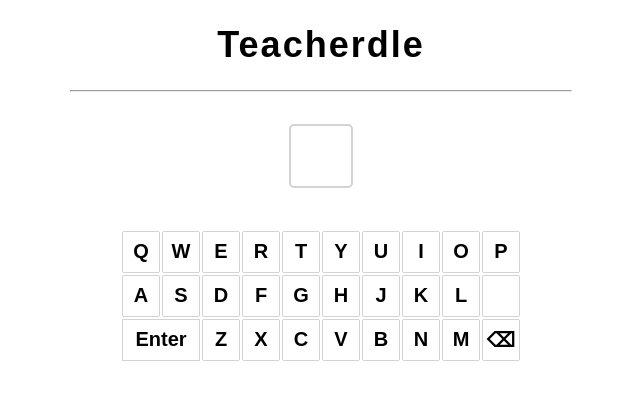
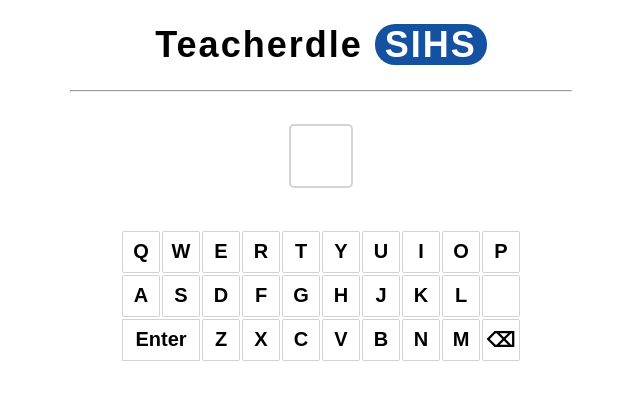
Before and after one commit to Agent-AA/Teacherdle-SIHS, a plain HTML site: page index.html in a window 1280 px wide. Shown: the whole page, without its empty margins (319-959 px from the left). Drawn offline with Linux system fonts and the light colour scheme.

Commit message:
added an SIHS element

```diff
--- a/index.html
+++ b/index.html
@@ -9,7 +9,7 @@
     <title>Teacherdle</title>
 </head>
 <body>
-    <h1 id="title">Teacherdle</h1>
+    <h1 id="title">Teacherdle <span id="SIHS">SIHS</span></h1>
     <hr>
     <br>
     <div id="board">
--- a/wordle.css
+++ b/wordle.css
@@ -11,6 +11,14 @@ hr {
     font-size: 36px;
     font-weight: bold;
     letter-spacing: 2px;
+}
+
+#SIHS {
+    background-color: #1451a1;
+    color: white;
+    padding-left: 10px;
+    padding-right: 10px;
+    border-radius: 20px;
 }
 
 #board {
```
